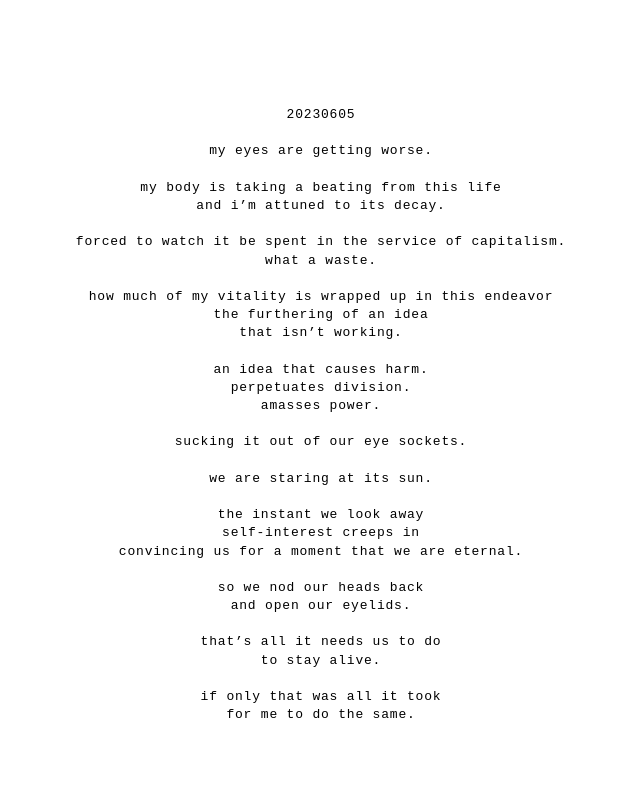
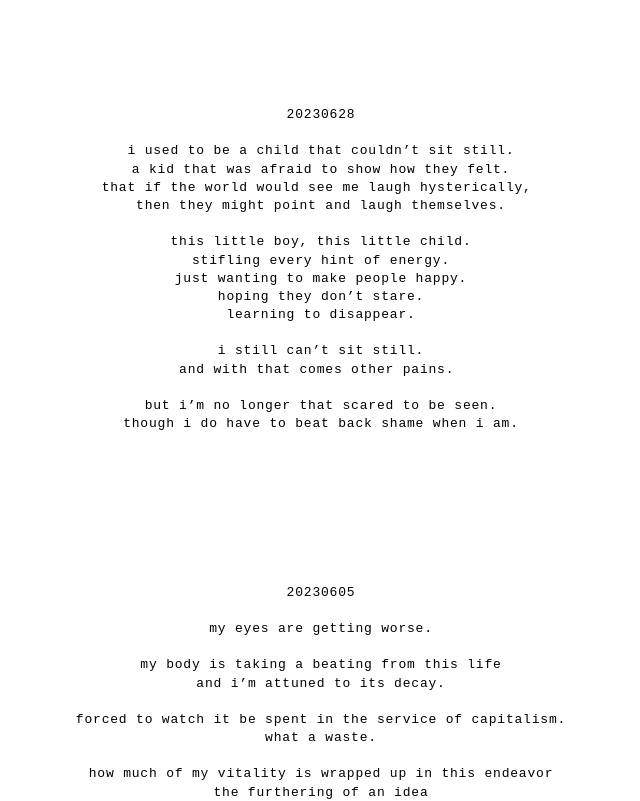
Before and after one commit to ja-k-e/stream-of-consciousness, a plain HTML site: page index.html in a window 1280 px wide. Shown: the top 801 px of the page, without its empty margins (319-959 px from the left). Drawn offline with Linux system fonts and the light colour scheme.

Commit message:
Update index.html

```diff
--- a/index.html
+++ b/index.html
@@ -30,6 +30,26 @@
 </head>
 
 <body>
+  <pre>
+20230628
+
+i used to be a child that couldn’t sit still.
+a kid that was afraid to show how they felt.
+that if the world would see me laugh hysterically,
+then they might point and laugh themselves.
+
+this little boy, this little child.
+stifling every hint of energy.
+just wanting to make people happy.
+hoping they don’t stare.
+learning to disappear.
+
+i still can’t sit still.
+and with that comes other pains.
+
+but i’m no longer that scared to be seen.
+though i do have to beat back shame when i am.
+  </pre>
   <pre>
 20230605
 
```
